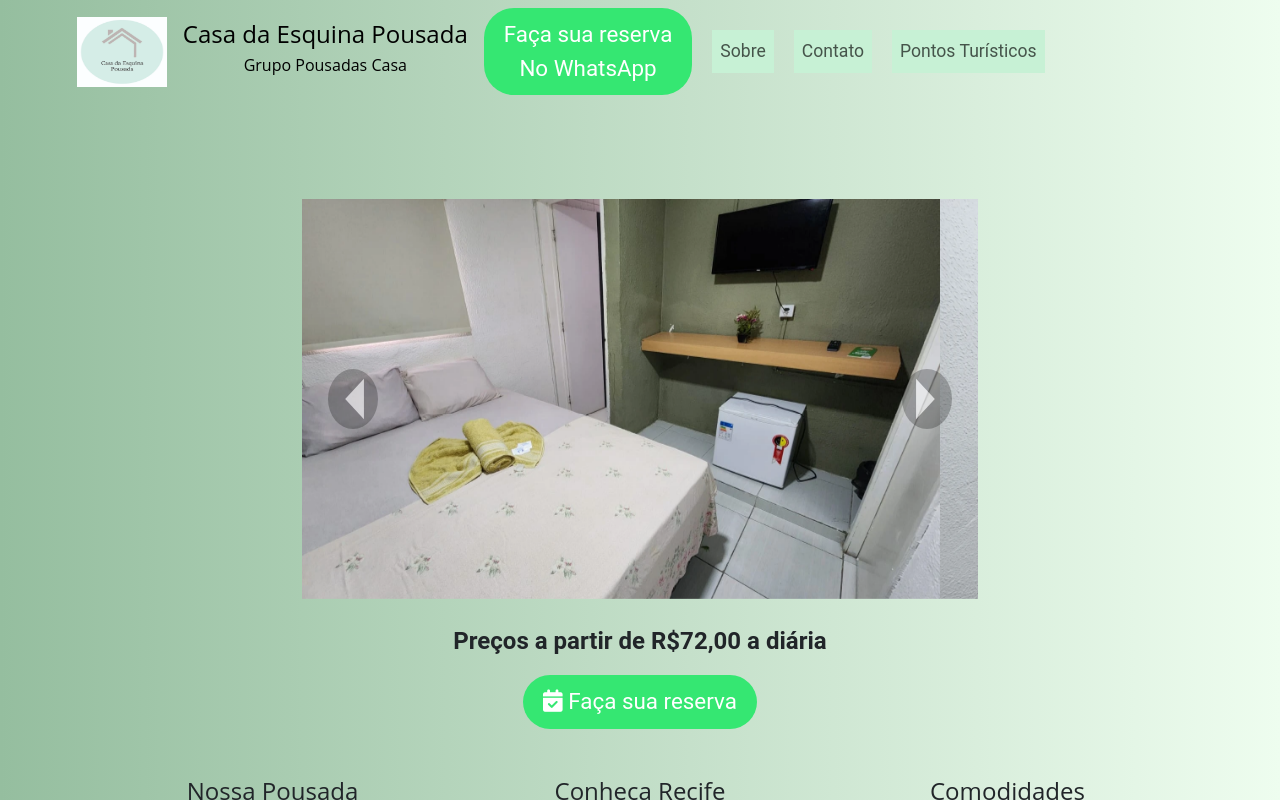
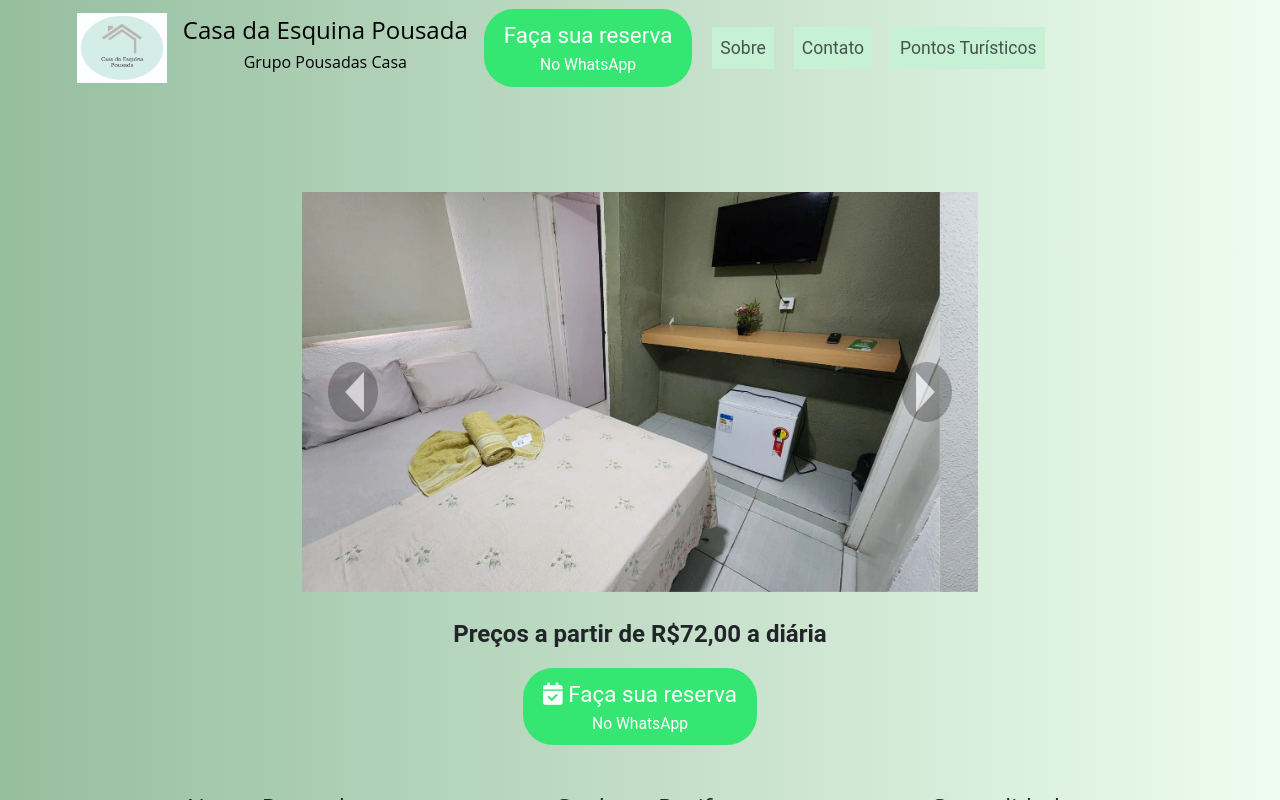
Before and after one commit to Casadaesquina/casadaesquina, a plain HTML site: page index.html in a window 1280 px wide. Drawn offline with nearby package versions, Linux system fonts and the light colour scheme.

Commit message:
Update index.html

```diff
--- a/index.html
+++ b/index.html
@@ -26,7 +26,7 @@
              <div class="d-flex flex-column align-items-end ms-auto">
                 <button class="btn btn-reserva" onclick="window.location.href='https://wa.me/5581984739506?utm_source=site&utm_medium=button&utm_campaign=reserva'">
                     Faça sua reserva
-                        <p>No WhatsApp</p>
+                    <span style="font-size:0.7em; display:block;">No WhatsApp</span>
                 </button>
             </div>
 
@@ -99,6 +99,7 @@
         <p class="precot">Preços a partir de R$72,00 a diária</p>
         <button class="btn btn-reserva" onclick="window.location.href='https://wa.me/5581984739506?utm_source=site&utm_medium=button&utm_campaign=reserva'">
             <i class="fas fa-calendar-check"></i> Faça sua reserva
+            <span style="font-size:0.7em; display:block;">No WhatsApp</span>
         </button>
     </div>
     </div>
```
Lines whose indentation alone changed are shown as unchanged.
